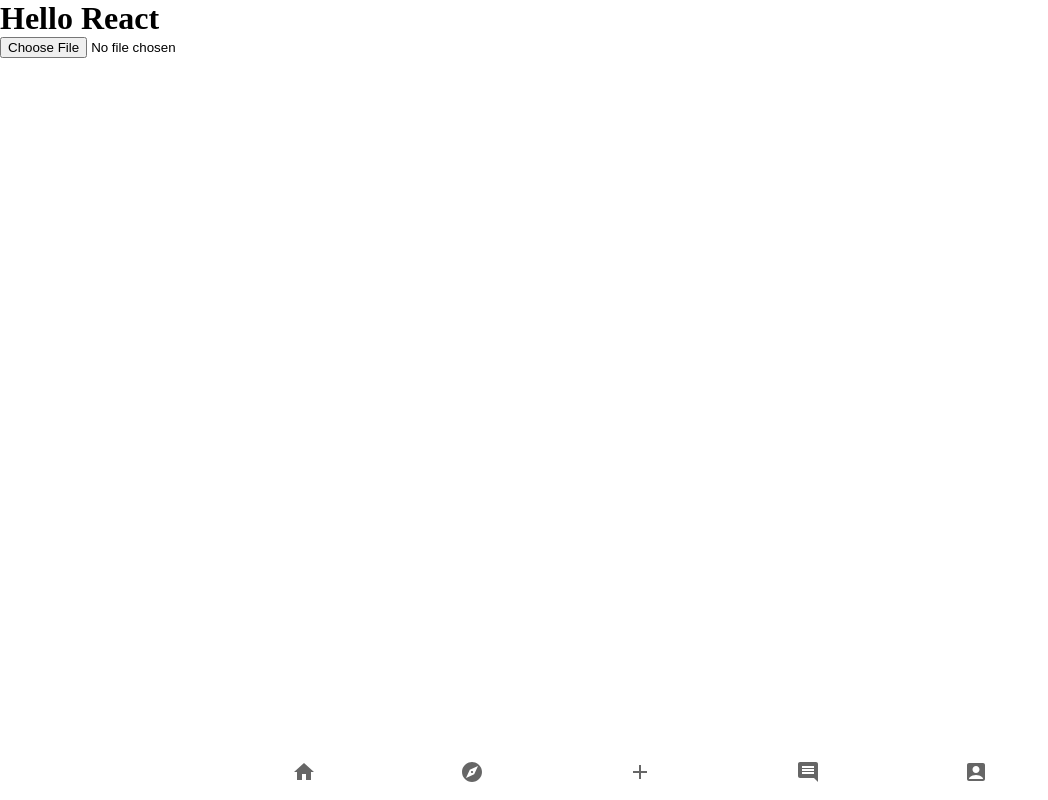
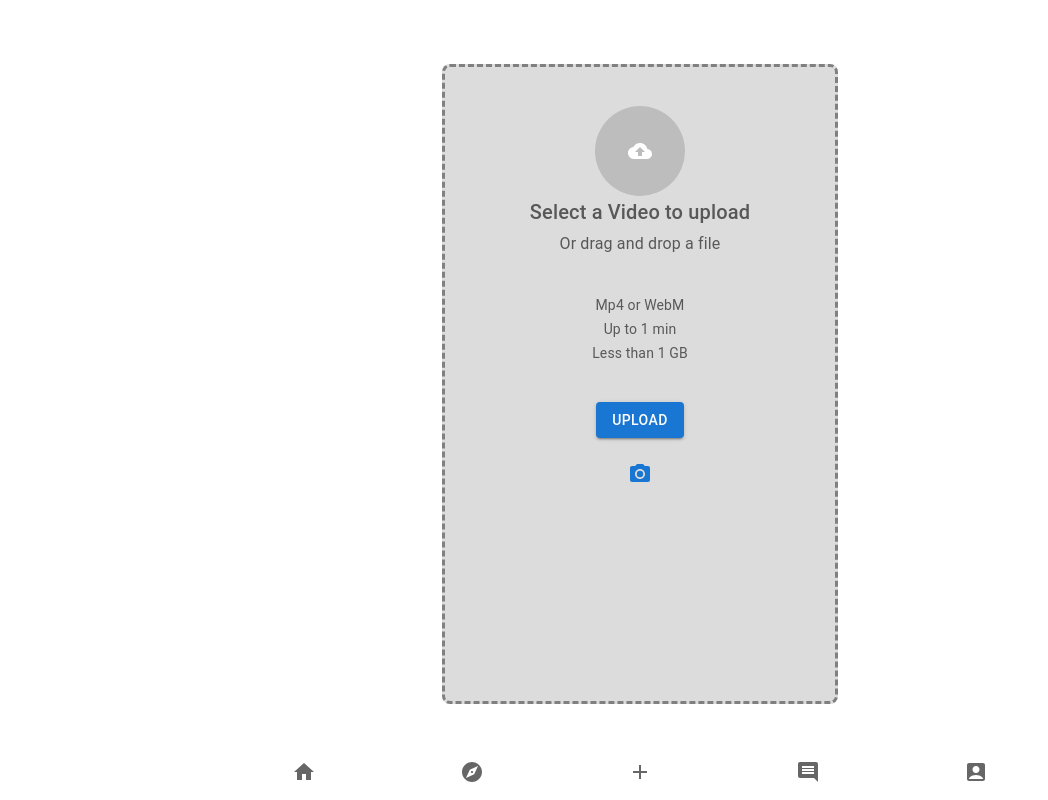
Before and after one commit to cmu-sie-team01/StreamSocket, a React (Create React App) app in the folder AppDev/frontend/: page /videoupload in a window 1280 px wide. Shown: the whole page, without its empty margins (0-1048 px from the left). Built offline with nearby package versions, Linux system fonts and the light colour scheme; no server answers; what aws-amplify would draw is missing.

Commit message:
use upload card to upload video to s3

```diff
--- a/AppDev/frontend/src/App.jsx
+++ b/AppDev/frontend/src/App.jsx
@@ -8,8 +8,9 @@ import SignInTab from './pages/SignInTabs';
 import UserProfile from './component/UserProfile';
 import BottomBar from './component/BottomBar';
 import FollowPage from './pages/FollowPage';
-import NewHomePage from './pages/NewHomePage';
-import VideoUpload from "./pages/viedoupload";
+//import NewHomePage from './pages/NewHomePage';
+//import VideoUpload from "./pages/viedoupload";
+import UploadCard from './component/UploadCard'
 import { Amplify, Auth } from 'aws-amplify';
 import awsconfig from './aws-exports';
 Amplify.configure(awsconfig);
@@ -36,7 +37,7 @@ function App() {
         <Route path="signin" element={<SignInTab />} />
         <Route path="userprofile" element={<ChildComponent userName={userName2} />} />
         <Route path="following" element={<FollowPage />} />
-        <Route path="videoupload" element={<VideoUpload />} />
+          <Route path="videoupload" element={<UploadCard />} />
       </Routes>
       <BottomBar />
     </BrowserRouter>
--- a/AppDev/frontend/src/component/UploadCard.jsx
+++ b/AppDev/frontend/src/component/UploadCard.jsx
@@ -11,11 +11,15 @@ import Typography from '@mui/material/Typography';
 import CloudUploadIcon from '@mui/icons-material/CloudUpload';
 import Avatar from '@mui/material/Avatar';
 import BottomBar from './BottomBar';
+import {Storage} from "aws-amplify";
 
 const Input = styled('input')({
   display: 'none',
 });
 export default function UploadButtons() {
+  const onFileChange = async (file) => {
+    const result = await Storage.put(`${file.name}`, file);
+  }
   return (
     <div>
 
@@ -101,7 +105,7 @@ export default function UploadButtons() {
             >
               {/* eslint-disable-next-line jsx-a11y/label-has-associated-control */}
               <label htmlFor="contained-button-file">
-                <Input accept="video/*" id="contained-button-file" multiple type="file" />
+                <Input accept="video/*" id="contained-button-file" multiple type="file" onChange={(e)=>onFileChange(e.target.files[0])}/>
                 <Button variant="contained" component="span">
                   Upload
                 </Button>
```
